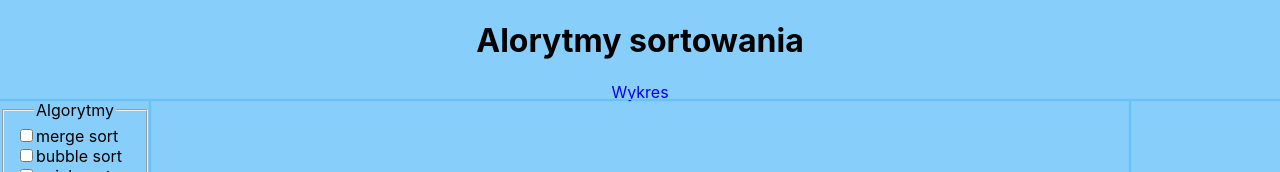
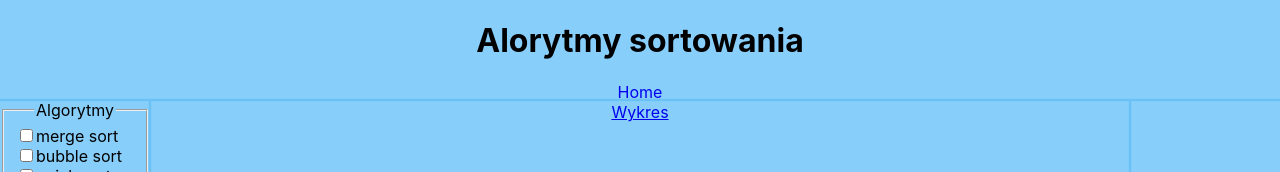
Before and after one commit to Leherguargin/algSort, a React (Create React App) app: page / in a window 1280 px wide. Shown: the top 172 px of the page. Built offline with nearby package versions, Linux system fonts and the light colour scheme.

Commit message:
podstawy routingu2

```diff
--- a/src/Headerr.js
+++ b/src/Headerr.js
@@ -7,6 +7,9 @@ class Headerr extends React.Component {
       <div>
         <h1> Alorytmy sortowania </h1>
         <div>
+          <Link to="/"> Home </Link>
+        </div>
+        <div>
           <Link to="/wykres"> Wykres </Link>
         </div>
       </div>
```
